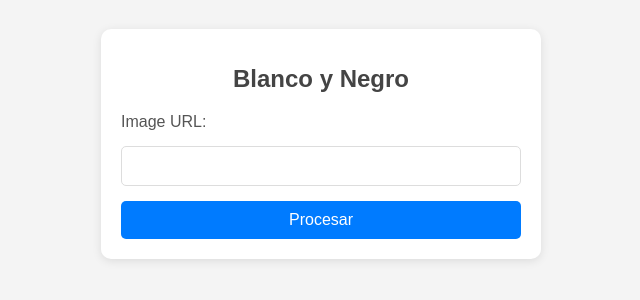
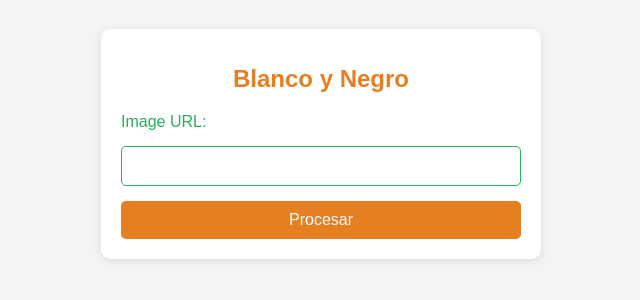
Before and after one commit to diegocabre/B-W, a website: page views/index.html in a window 1280 px wide. Shown: the part 256-556 px from the top of the page, without its empty margins (319-959 px from the left). Drawn offline with Linux system fonts and the light colour scheme; files that its build step writes are made by us from their sources.

Commit message:
Modificado el css

```diff
--- a/public/style.css
+++ b/public/style.css
@@ -1,6 +1,6 @@
 /* General Styles */
 body {
-  font-family: "Arial", sans-serif;
+  font-family: 'Arial', sans-serif;
   background-color: #f4f4f4;
   color: #333;
   margin: 0;
@@ -24,7 +24,7 @@ body {
 h1 {
   margin-bottom: 20px;
   font-size: 24px;
-  color: #444;
+  color: #e67e22; /* Naranja */
 }
 
 /* Form Styles */
@@ -36,14 +36,14 @@ form {
 
 label {
   font-size: 16px;
-  color: #555;
+  color: #27ae60; /* Verde */
   text-align: left;
   display: block;
 }
 
 input[type="text"] {
   padding: 10px;
-  border: 1px solid #ddd;
+  border: 1px solid #27ae60; /* Verde */
   border-radius: 5px;
   font-size: 16px;
   width: 100%;
@@ -52,7 +52,7 @@ input[type="text"] {
 
 button {
   padding: 10px;
-  background-color: #007bff;
+  background-color: #e67e22; /* Naranja */
   color: white;
   border: none;
   border-radius: 5px;
@@ -62,5 +62,5 @@ button {
 }
 
 button:hover {
-  background-color: #0056b3;
+  background-color: #d35400; /* Naranja oscuro */
 }
```
